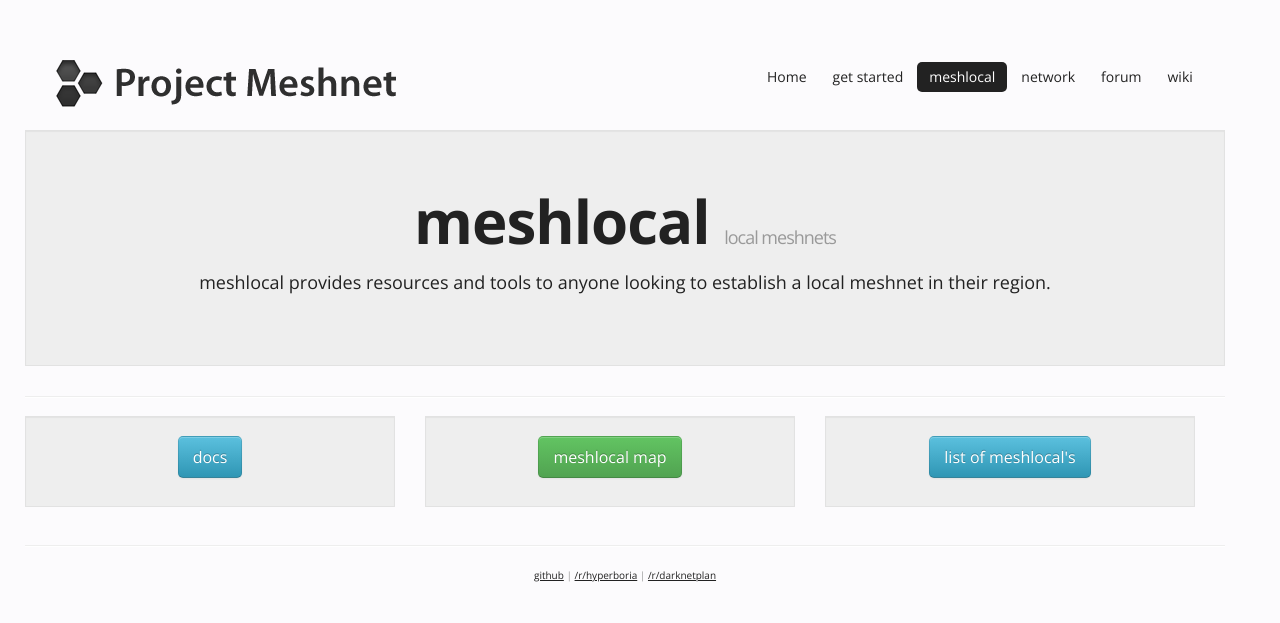
After one commit to ProjectMeshnet/website, a PHP site: page /meshlocal.php in a window 1280 px wide. The commit adds this page. Shown: the top 623 px of the page. Run offline with PHP 8.4, Linux system fonts and the light colour scheme; some libraries are stand-ins or nearby versions.

Commit message:
added meshlocal page

```diff
--- a/index.php
+++ b/index.php
@@ -36,7 +36,7 @@
   </li>
   <li><a href="http://wiki.projectmeshnet.org/Getting_started">get started</a></li>
   <li><a href="http://hyperboria.net">network</a></li>
-  <li><a href="https://wiki.projectmeshnet.org/MeshLocal">meshlocal</a></li>
+  <li><a href="./meshlocal.php">meshlocal</a></li>
   <li><a href="http://forum.projectmeshnet.org">forum</a></li>
   <li><a href="https://wiki.projectmeshnet.org">wiki</a></li>
 </ul>
--- /dev/null
+++ b/meshlocal.php
@@ -0,0 +1,85 @@
+<!DOCTYPE html>
+<html lang="en">
+  <head>
+    <meta charset="utf-8">
+    <title>Project Meshnet - MeshLocal</title>
+    <meta name="viewport" content="width=device-width, initial-scale=1.0">
+    <meta name="description" content="">
+    <meta name="author" content="github.com/dansup">
+
+    <!-- Le styles -->
+    <link href="./css/bootstrap.css" rel="stylesheet">
+    <style type="text/css">
+      body {
+        padding-top: 60px;
+        padding-bottom: 40px;
+      }
+    </style>
+    <link href="./css/bootstrap-responsive.css" rel="stylesheet">
+
+    <!-- Le HTML5 shim, for IE6-8 support of HTML5 elements -->
+    <!--[if lt IE 9]>
+      <script src="http://html5shim.googlecode.com/svn/trunk/html5.js"></script>
+    <![endif]-->
+  </head>
+
+  <body>
+<div class="container">
+	   <div class="row">
+        <div class="span7">
+		<img src="./images/lead.png" />
+     </div>
+	  <div class="span5">
+		<ul class="nav nav-pills">
+  <li><a href="./">Home</a></li>
+  <li><a href="http://wiki.projectmeshnet.org/Getting_started">get started</a></li>
+  <li class="active"><a href="./meshlocal.php">meshlocal</a></li>
+  <li><a href="http://hyperboria.net">network</a></li>
+  <li><a href="http://forum.projectmeshnet.org">forum</a></li>
+  <li><a href="https://wiki.projectmeshnet.org">wiki</a></li>
+</ul>
+     </div></div><br><div class='container'>
+
+<div class="row pagination-centered">
+<div class="hero-unit">
+        <h1>meshlocal <small>local meshnets</small></h1><br />
+        <p>meshlocal provides resources and tools to anyone looking to establish a local meshnet in their region.</p>
+      </div>
+      <hr>
+     <div class="row pagination-centered">
+			<div class="span4">
+				<div class="well">
+					<p><a class="btn btn-large btn-info" href="https://wiki.projectmeshnet.org/MeshLocal/Starting_a_Meshlocal">docs</a></p>
+				</div>
+			</div>
+			<div class="span4">
+			<div class="well">
+					<p><a class="btn btn-large btn-success" href="https://seattlemeshnet-nodeshot.appspot.com/">meshlocal map</a></p>
+				</div>
+			</div>
+			<div class="span4">
+			<div class="well">
+					<p><a class="btn btn-large btn-info" href="https://wiki.projectmeshnet.org/MeshLocal/Associated_Meshlocals">list of meshlocal's</a></p>
+				</div>
+			</div></div>
+			<hr>
+      <footer>
+	 <span style="color:#999;font-size:10px;"><a href="https://github.com/dansup/projectmeshnet">github</a> | <a href="http://reddit.com/r/hyperboria">/r/hyperboria</a> | <a href="http://reddit.com/r/darknetplan">/r/darknetplan</a></span>
+	 </footer>
+
+	</div>
+	<script type="text/javascript">
+		var pkBaseURL = (("https:" == document.location.protocol) ? "https://projectmeshnet.org/ai/" : "http://projectmeshnet.org/ai/");
+		document.write(unescape("%3Cscript src='" + pkBaseURL + "piwik.js' type='text/javascript'%3E%3C/script%3E"));
+		</script><script type="text/javascript">
+		try {
+		var piwikTracker = Piwik.getTracker(pkBaseURL + "piwik.php", 1);
+		piwikTracker.trackPageView();
+		piwikTracker.enableLinkTracking();
+		} catch( err ) {}
+        </script><noscript><p><img src="https://projectmeshnet.org/ai/piwik.php?idsite=1" style="border:0" alt="" /></p></noscript>
+	 <script src="./js/jquery.js"></script>
+    <script src="./js/bootstrap.min.js"></script>
+    <script src="./js/dropdown.js"></script>
+  </body>
+</html>
```
